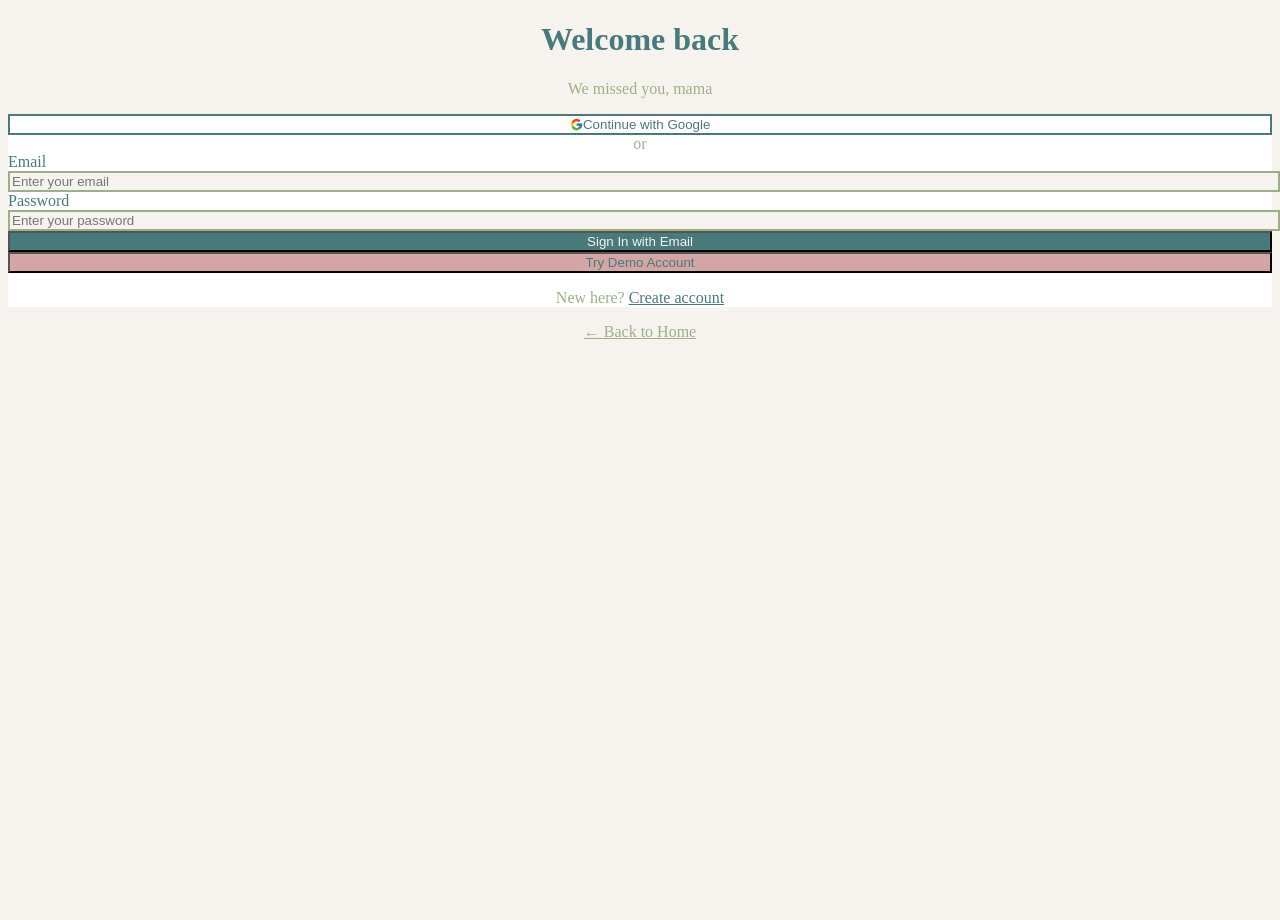
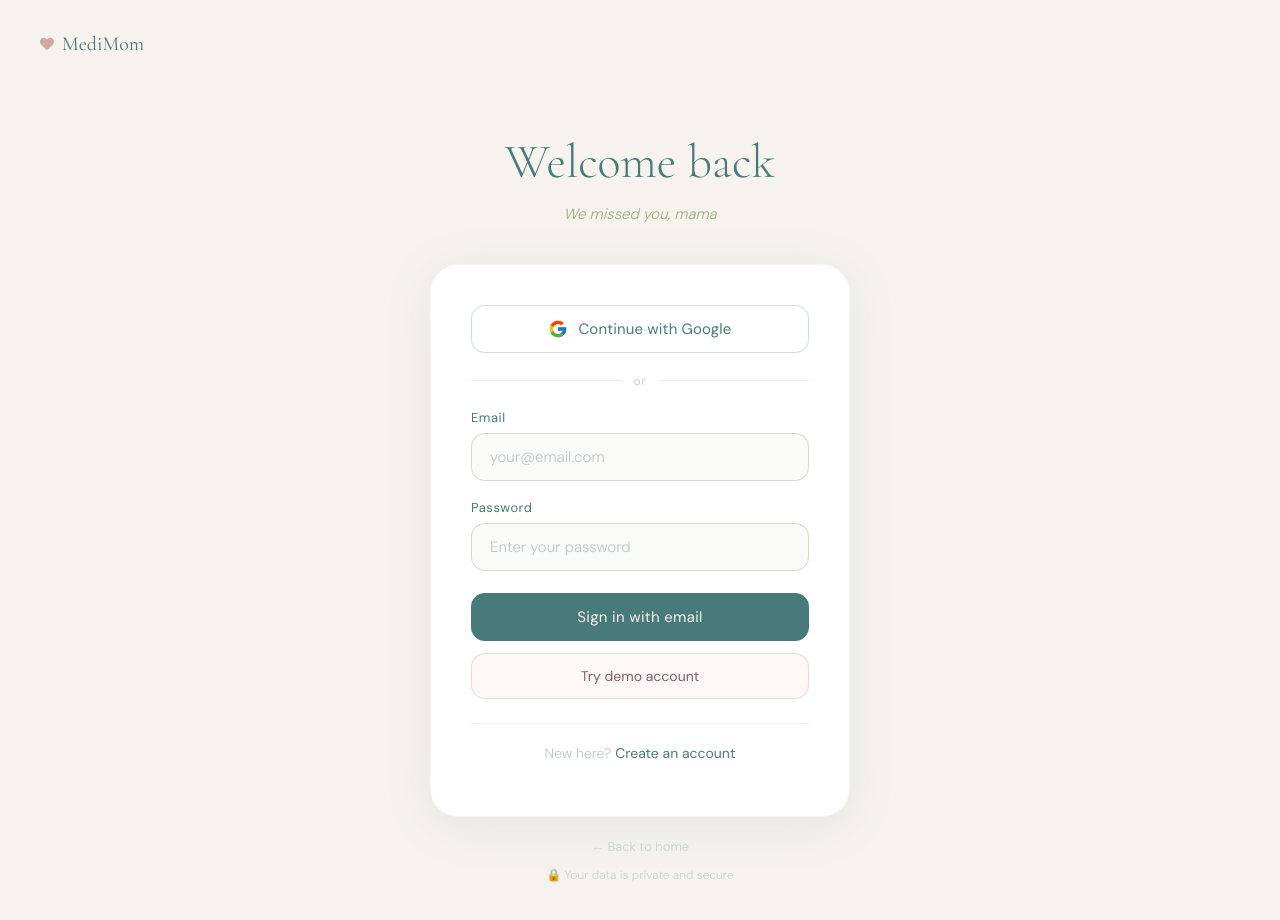
Before and after one commit to IshaPaulin/MediMom, a React (Vite) app: page /login in a window 1280 px wide. Shown: the top 920 px of the page. Before the commit the page ends 829 px from the top, so only its background shows below. Built offline with nearby package versions, Linux system fonts and the light colour scheme; no server answers.

Commit message:
login,signup modification

```diff
--- a/src/pages/Login.jsx
+++ b/src/pages/Login.jsx
@@ -1,6 +1,7 @@
 import { useState } from 'react';
 import { Link, useNavigate } from 'react-router-dom';
 import { useAuth } from '../context/AuthContext';
+import { FaHeart } from 'react-icons/fa';
 import { FcGoogle } from 'react-icons/fc';
 
 const Login = () => {
@@ -14,7 +15,6 @@ const Login = () => {
 
   const handleSubmit = async (e) => {
     e.preventDefault();
-
     try {
       setError('');
       setLoading(true);
@@ -48,100 +48,183 @@ const Login = () => {
   };
 
   return (
-    <div className="min-h-screen" style={{ backgroundColor: '#F6F3EE' }}>
-      <div className="max-w-md mx-auto p-6 pt-16">
-        <div className="text-center mb-8">
-          <h1 className="text-4xl font-light mb-2" style={{ color: '#487A7B' }}>Welcome back</h1>
-          <p style={{ color: '#9CAF88' }}>We missed you, mama</p>
+    <div style={{ minHeight: '100vh', backgroundColor: '#F6F3EE', display: 'flex', flexDirection: 'column' }}>
+      <style>{`
+        @import url('https://fonts.googleapis.com/css2?family=Cormorant+Garamond:ital,wght@0,300;0,400;0,500;1,300;1,400&family=DM+Sans:wght@300;400;500&display=swap');
+        .serif { font-family: 'Cormorant Garamond', Georgia, serif; }
+        .sans  { font-family: 'DM Sans', system-ui, sans-serif; }
+
+        .form-input {
+          width: 100%;
+          padding: 13px 18px;
+          border-radius: 14px;
+          border: 1.5px solid rgba(156,175,136,0.4);
+          background: #FAFAF8;
+          font-family: 'DM Sans', sans-serif;
+          font-size: 15px;
+          font-weight: 300;
+          color: #487A7B;
+          outline: none;
+          transition: all 0.2s;
+          box-sizing: border-box;
+        }
+        .form-input::placeholder { color: #B8C9C9; }
+        .form-input:focus { border-color: #487A7B; background: #FFFFFF; box-shadow: 0 0 0 4px rgba(72,122,123,0.08); }
+
+        .form-label {
+          display: block;
+          margin-bottom: 7px;
+          font-family: 'DM Sans', sans-serif;
+          font-size: 13px;
+          font-weight: 400;
+          color: #487A7B;
+          letter-spacing: 0.04em;
+        }
+
+        .btn-primary {
+          width: 100%;
+          padding: 14px;
+          border-radius: 14px;
+          border: none;
+          background: #487A7B;
+          color: #F6F3EE;
+          font-family: 'DM Sans', sans-serif;
+          font-size: 15px;
+          font-weight: 400;
+          cursor: pointer;
+          transition: all 0.25s;
+          letter-spacing: 0.02em;
+        }
+        .btn-primary:hover:not(:disabled) { background: #3a6566; transform: translateY(-1px); box-shadow: 0 8px 24px rgba(72,122,123,0.25); }
+        .btn-primary:disabled { opacity: 0.6; cursor: not-allowed; }
+
+        .btn-google {
+          width: 100%;
+          padding: 13px;
+          border-radius: 14px;
+          border: 1.5px solid rgba(72,122,123,0.25);
+          background: #FFFFFF;
+          color: #487A7B;
+          font-family: 'DM Sans', sans-serif;
+          font-size: 15px;
+          font-weight: 400;
+          cursor: pointer;
+          transition: all 0.25s;
+          display: flex;
+          align-items: center;
+          justify-content: center;
+          gap: 10px;
+          letter-spacing: 0.01em;
+        }
+        .btn-google:hover:not(:disabled) { background: #F6F3EE; border-color: #487A7B; transform: translateY(-1px); }
+        .btn-google:disabled { opacity: 0.6; cursor: not-allowed; }
+
+        .btn-demo {
+          width: 100%;
+          padding: 13px;
+          border-radius: 14px;
+          border: 1.5px solid rgba(212,165,165,0.4);
+          background: rgba(212,165,165,0.08);
+          color: #8B5E5E;
+          font-family: 'DM Sans', sans-serif;
+          font-size: 14px;
+          font-weight: 400;
+          cursor: pointer;
+          transition: all 0.25s;
+        }
+        .btn-demo:hover { background: rgba(212,165,165,0.18); border-color: #D4A5A5; }
+
+        .divider {
+          display: flex;
+          align-items: center;
+          gap: 12px;
+          margin: 4px 0;
+        }
+        .divider-line { flex: 1; height: 1px; background: rgba(212,165,165,0.25); }
+        .divider-text { font-family: 'DM Sans', sans-serif; font-size: 12px; color: #C5D3D3; letter-spacing: 0.06em; }
+      `}</style>
+
+      {/* Nav */}
+      <nav className="sans" style={{ padding: '24px 32px' }}>
+        <Link to="/" style={{ display: 'inline-flex', alignItems: 'center', gap: '8px', textDecoration: 'none' }}>
+          <FaHeart style={{ color: '#D4A5A5', fontSize: '14px' }} />
+          <span className="serif" style={{ fontSize: '20px', color: '#487A7B', fontWeight: 400 }}>MediMom</span>
+        </Link>
+      </nav>
+
+      {/* Content */}
+      <div style={{ flex: 1, display: 'flex', alignItems: 'center', justifyContent: 'center', padding: '24px' }}>
+        <div style={{ width: '100%', maxWidth: '420px' }}>
+
+          {/* Header */}
+          <div style={{ textAlign: 'center', marginBottom: '40px' }}>
+            <h1 className="serif" style={{ fontSize: '48px', fontWeight: 300, color: '#487A7B', marginBottom: '8px', lineHeight: 1.1 }}>
+              Welcome back
+            </h1>
+            <p className="sans" style={{ color: '#9CAF88', fontSize: '15px', fontWeight: 300, fontStyle: 'italic' }}>
+              We missed you, mama
+            </p>
           </div>
 
-        <div className="rounded-3xl p-8 shadow-xl" style={{ backgroundColor: '#FFFFFF' }}>
+          {/* Card */}
+          <div style={{ background: '#FFFFFF', borderRadius: '28px', padding: '40px', boxShadow: '0 8px 50px rgba(72,122,123,0.1)', border: '1px solid rgba(212,165,165,0.12)' }}>
+
             {error && (
-            <div className="mb-4 p-3 rounded-lg" style={{ backgroundColor: '#D4A5A5', color: '#F6F3EE' }}>
+              <div className="sans" style={{ marginBottom: '20px', padding: '12px 16px', borderRadius: '12px', background: 'rgba(212,165,165,0.15)', color: '#8B5E5E', fontSize: '14px', fontWeight: 300, border: '1px solid rgba(212,165,165,0.3)' }}>
                 {error}
               </div>
             )}
 
-          {/* Google Sign-In Button */}
-          <button
-            onClick={handleGoogleSignIn}
-            disabled={loading}
-            className="w-full py-3 rounded-xl font-medium transition flex items-center justify-center gap-3 mb-4"
-            style={{ backgroundColor: '#FFFFFF', border: '2px solid #487A7B', color: '#487A7B' }}
-          >
-            <FcGoogle className="text-2xl" />
+            {/* Google */}
+            <button onClick={handleGoogleSignIn} disabled={loading} className="btn-google">
+              <FcGoogle style={{ fontSize: '20px' }} />
               Continue with Google
             </button>
 
             {/* Divider */}
-          <div className="relative my-6">
-            <div className="absolute inset-0 flex items-center">
-              <div className="w-full border-t" style={{ borderColor: '#D4A5A5' }}></div>
+            <div className="divider" style={{ margin: '20px 0' }}>
+              <div className="divider-line" />
+              <span className="divider-text">or</span>
+              <div className="divider-line" />
             </div>
-            <div className="relative flex justify-center text-sm">
-              <span className="px-4" style={{ backgroundColor: '#FFFFFF', color: '#9CAF88' }}>or</span>
+
+            {/* Email form */}
+            <form onSubmit={handleSubmit} style={{ display: 'flex', flexDirection: 'column', gap: '18px' }}>
+              <div>
+                <label className="form-label">Email</label>
+                <input type="email" required value={email} onChange={(e) => setEmail(e.target.value)} className="form-input" placeholder="your@email.com" />
+              </div>
+              <div>
+                <label className="form-label">Password</label>
+                <input type="password" required value={password} onChange={(e) => setPassword(e.target.value)} className="form-input" placeholder="Enter your password" />
+              </div>
+              <button type="submit" disabled={loading} className="btn-primary" style={{ marginTop: '4px' }}>
+                {loading ? 'Signing in…' : 'Sign in with email'}
+              </button>
+            </form>
+
+            <div style={{ marginTop: '12px' }}>
+              <button onClick={handleDemoLogin} className="btn-demo">Try demo account</button>
+            </div>
+
+            <div style={{ textAlign: 'center', marginTop: '24px' }}>
+              <div style={{ height: '1px', background: 'rgba(212,165,165,0.2)', marginBottom: '20px' }} />
+              <p className="sans" style={{ color: '#B8C9C9', fontSize: '14px', fontWeight: 300 }}>
+                New here?{' '}
+                <Link to="/signup" style={{ color: '#487A7B', textDecoration: 'none', fontWeight: 400 }}>Create an account</Link>
+              </p>
             </div>
           </div>
 
-          {/* Email/Password Form */}
-          <form onSubmit={handleSubmit} className="space-y-6">
-            <div>
-              <label className="block mb-2" style={{ color: '#487A7B' }}>Email</label>
-              <input
-                type="email"
-                required
-                value={email}
-                onChange={(e) => setEmail(e.target.value)}
-                className="w-full p-3 rounded-xl border-2 focus:outline-none"
-                style={{ borderColor: '#9CAF88', backgroundColor: '#F6F3EE' }}
-                placeholder="Enter your email"
-              />
+          <div style={{ textAlign: 'center', marginTop: '20px' }}>
+            <Link to="/" className="sans" style={{ color: '#C5D3D3', fontSize: '13px', fontWeight: 300, textDecoration: 'none' }}>
+              ← Back to home
+            </Link>
           </div>
 
-            <div>
-              <label className="block mb-2" style={{ color: '#487A7B' }}>Password</label>
-              <input
-                type="password"
-                required
-                value={password}
-                onChange={(e) => setPassword(e.target.value)}
-                className="w-full p-3 rounded-xl border-2 focus:outline-none"
-                style={{ borderColor: '#9CAF88', backgroundColor: '#F6F3EE' }}
-                placeholder="Enter your password"
-              />
-            </div>
-
-            <button
-              type="submit"
-              disabled={loading}
-              className="w-full py-3 rounded-xl font-medium transition"
-              style={{ backgroundColor: '#487A7B', color: '#F6F3EE' }}
-            >
-              {loading ? 'Signing in...' : 'Sign In with Email'}
-            </button>
-          </form>
-
-          {/* Demo Login Button */}
-          <button
-            onClick={handleDemoLogin}
-            className="w-full py-3 rounded-xl font-medium transition mt-4"
-            style={{ backgroundColor: '#D4A5A5', color: '#487A7B' }}
-          >
-            Try Demo Account
-          </button>
-
-          <p className="text-center mt-6" style={{ color: '#9CAF88' }}>
-            New here?{' '}
-            <Link to="/signup" style={{ color: '#487A7B' }} className="font-medium">
-              Create account
-            </Link>
+          <p className="sans" style={{ textAlign: 'center', color: '#C5D3D3', fontSize: '12px', fontWeight: 300, marginTop: '12px' }}>
+            🔒 Your data is private and secure
           </p>
-        </div>
-
-        <div className="text-center mt-6">
-          <Link to="/" className="text-sm" style={{ color: '#9CAF88' }}>
-            ← Back to Home
-          </Link>
         </div>
       </div>
     </div>
--- a/src/pages/Signup.jsx
+++ b/src/pages/Signup.jsx
@@ -2,6 +2,7 @@ import { useState } from 'react';
 import { Link, useNavigate } from 'react-router-dom';
 import { useAuth } from '../context/AuthContext';
 import { FaHeart } from 'react-icons/fa';
+import { FcGoogle } from 'react-icons/fc';
 
 const Signup = () => {
   const [formData, setFormData] = useState({
@@ -10,7 +11,7 @@ const Signup = () => {
   const [error, setError] = useState('');
   const [loading, setLoading] = useState(false);
 
-  const { signup } = useAuth();
+  const { signup, googleSignIn } = useAuth();
   const navigate = useNavigate();
 
   const handleChange = (e) => setFormData({ ...formData, [e.target.name]: e.target.value });
@@ -31,12 +32,25 @@ const Signup = () => {
     }
   };
 
+  const handleGoogleSignIn = async () => {
+    try {
+      setError('');
+      setLoading(true);
+      await googleSignIn();
+      navigate('/dashboard');
+    } catch (err) {
+      setError('Failed to sign in with Google.');
+    } finally {
+      setLoading(false);
+    }
+  };
+
   return (
     <div style={{ minHeight: '100vh', backgroundColor: '#F6F3EE', display: 'flex', flexDirection: 'column' }}>
       <style>{`
         @import url('https://fonts.googleapis.com/css2?family=Cormorant+Garamond:ital,wght@0,300;0,400;0,500;1,300;1,400&family=DM+Sans:wght@300;400;500&display=swap');
         .serif { font-family: 'Cormorant Garamond', Georgia, serif; }
-        .sans { font-family: 'DM Sans', system-ui, sans-serif; }
+        .sans  { font-family: 'DM Sans', system-ui, sans-serif; }
 
         .form-input {
           width: 100%;
@@ -64,39 +78,11 @@ const Signup = () => {
           color: #487A7B;
           letter-spacing: 0.04em;
         }
+        .optional-label { color: #B8C9C9; font-size: 11px; font-weight: 300; margin-left: 6px; }
 
-        .optional-label {
-          color: #B8C9C9;
-          font-size: 11px;
-          font-weight: 300;
-          margin-left: 6px;
-        }
-
-        .form-section-divider {
-          position: relative;
-          text-align: center;
-          margin: 8px 0 4px;
-        }
-        .form-section-divider::before {
-          content: '';
-          position: absolute;
-          top: 50%;
-          left: 0;
-          right: 0;
-          height: 1px;
-          background: rgba(212,165,165,0.25);
-        }
-        .form-section-divider span {
-          position: relative;
-          background: #FFFFFF;
-          padding: 0 12px;
-          font-family: 'DM Sans', sans-serif;
-          font-size: 11px;
-          font-weight: 300;
-          color: #C5D3D3;
-          letter-spacing: 0.08em;
-          text-transform: uppercase;
-        }
+        .form-section-divider { position: relative; text-align: center; margin: 8px 0 4px; }
+        .form-section-divider::before { content: ''; position: absolute; top: 50%; left: 0; right: 0; height: 1px; background: rgba(212,165,165,0.25); }
+        .form-section-divider span { position: relative; background: #FFFFFF; padding: 0 12px; font-family: 'DM Sans', sans-serif; font-size: 11px; font-weight: 300; color: #C5D3D3; letter-spacing: 0.08em; text-transform: uppercase; }
 
         .btn-submit {
           width: 100%;
@@ -114,6 +100,31 @@ const Signup = () => {
         }
         .btn-submit:hover:not(:disabled) { background: #3a6566; transform: translateY(-1px); box-shadow: 0 8px 24px rgba(72,122,123,0.25); }
         .btn-submit:disabled { opacity: 0.6; cursor: not-allowed; }
+
+        .btn-google {
+          width: 100%;
+          padding: 13px;
+          border-radius: 14px;
+          border: 1.5px solid rgba(72,122,123,0.25);
+          background: #FFFFFF;
+          color: #487A7B;
+          font-family: 'DM Sans', sans-serif;
+          font-size: 15px;
+          font-weight: 400;
+          cursor: pointer;
+          transition: all 0.25s;
+          display: flex;
+          align-items: center;
+          justify-content: center;
+          gap: 10px;
+          letter-spacing: 0.01em;
+        }
+        .btn-google:hover:not(:disabled) { background: #F6F3EE; border-color: #487A7B; transform: translateY(-1px); }
+        .btn-google:disabled { opacity: 0.6; cursor: not-allowed; }
+
+        .divider { display: flex; align-items: center; gap: 12px; }
+        .divider-line { flex: 1; height: 1px; background: rgba(212,165,165,0.25); }
+        .divider-text { font-family: 'DM Sans', sans-serif; font-size: 12px; color: #C5D3D3; letter-spacing: 0.06em; }
       `}</style>
 
       {/* Nav */}
@@ -147,9 +158,21 @@ const Signup = () => {
               </div>
             )}
 
+            {/* Google */}
+            <button onClick={handleGoogleSignIn} disabled={loading} className="btn-google" style={{ marginBottom: '20px' }}>
+              <FcGoogle style={{ fontSize: '20px' }} />
+              Continue with Google
+            </button>
+
+            {/* Divider */}
+            <div className="divider" style={{ marginBottom: '20px' }}>
+              <div className="divider-line" />
+              <span className="divider-text">or sign up with email</span>
+              <div className="divider-line" />
+            </div>
+
             <form onSubmit={handleSubmit} style={{ display: 'flex', flexDirection: 'column', gap: '18px' }}>
 
-              {/* Your info */}
               <div>
                 <label className="form-label">Your name</label>
                 <input type="text" name="name" required value={formData.name} onChange={handleChange} className="form-input" placeholder="Enter your name" />
@@ -160,7 +183,6 @@ const Signup = () => {
                 <input type="email" name="email" required value={formData.email} onChange={handleChange} className="form-input" placeholder="your@email.com" />
               </div>
 
-              {/* Baby info */}
               <div className="form-section-divider">
                 <span>Baby info — optional</span>
               </div>
@@ -176,7 +198,6 @@ const Signup = () => {
                 </div>
               </div>
 
-              {/* Password */}
               <div className="form-section-divider" style={{ marginTop: '4px' }}>
                 <span>Create password</span>
               </div>
```
Lines whose indentation alone changed are shown as unchanged.
